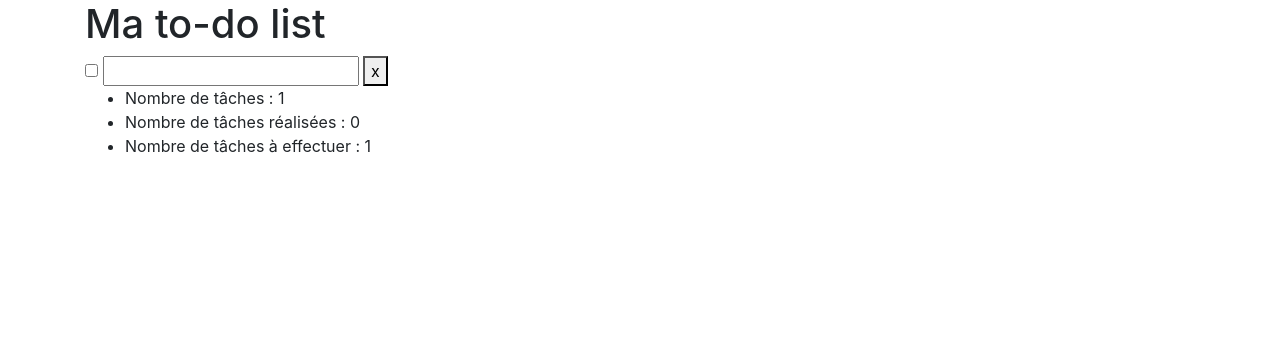
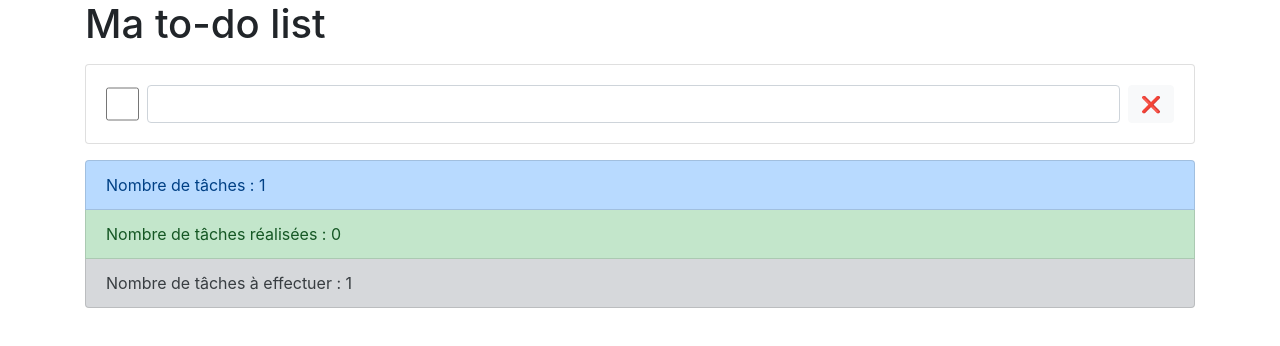
Before and after one commit to ysalamone/2020_exo_vue_todo, a plain HTML site: page index.html in a window 1280 px wide. Drawn offline with nearby package versions, Linux system fonts and the light colour scheme.

Commit message:
un peu de bootstrap

```diff
--- a/index.html
+++ b/index.html
@@ -5,22 +5,24 @@
     <title>Exo to-do list Vue.js</title>
     <link rel="stylesheet" href="https://cdn.jsdelivr.net/npm/bootstrap@4.5.3/dist/css/bootstrap.min.css" integrity="sha384-TX8t27EcRE3e/ihU7zmQxVncDAy5uIKz4rEkgIXeMed4M0jlfIDPvg6uqKI2xXr2" crossorigin="anonymous">
     <style>
-
+        .check { width: 36px; height: 36px; }
     </style>
 </head>
 <body>
 
 <div id="app" class="container">
     <h1>Ma to-do list</h1>
-    <div v-for="(tache, nLigne) in taches">
-        <input type="checkbox" v-model="tache.checked"/>
-        <input type="text" v-model="tache.lib" @keyup.enter="ajouterLigne()"/>
-        <button @click="supprimerLigne(nLigne)">x</button>
+    <div class="list-group my-3">
+        <div v-for="(tache, nLigne) in taches" class="list-group-item d-flex align-items-center">
+            <input type="checkbox" v-model="tache.checked" class="check"/>
+            <input type="text" v-model="tache.lib" @keyup.enter="ajouterLigne()" class="form-control m-2"/>
+            <button @click="supprimerLigne(nLigne)" class="btn btn-light">❌</button>
+        </div>
     </div>
-    <ul>
-        <li>Nombre de tâches : {{ nbTaches }}</li>
-        <li>Nombre de tâches réalisées : {{ nbDone }}</li>
-        <li>Nombre de tâches à effectuer : {{ nbToDo }}</li>
+    <ul class="list-group">
+        <li class="list-group-item list-group-item-primary">Nombre de tâches : {{ nbTaches }}</li>
+        <li class="list-group-item list-group-item-success">Nombre de tâches réalisées : {{ nbDone }}</li>
+        <li class="list-group-item list-group-item-secondary">Nombre de tâches à effectuer : {{ nbToDo }}</li>
     </ul>
 </div>
 
```
